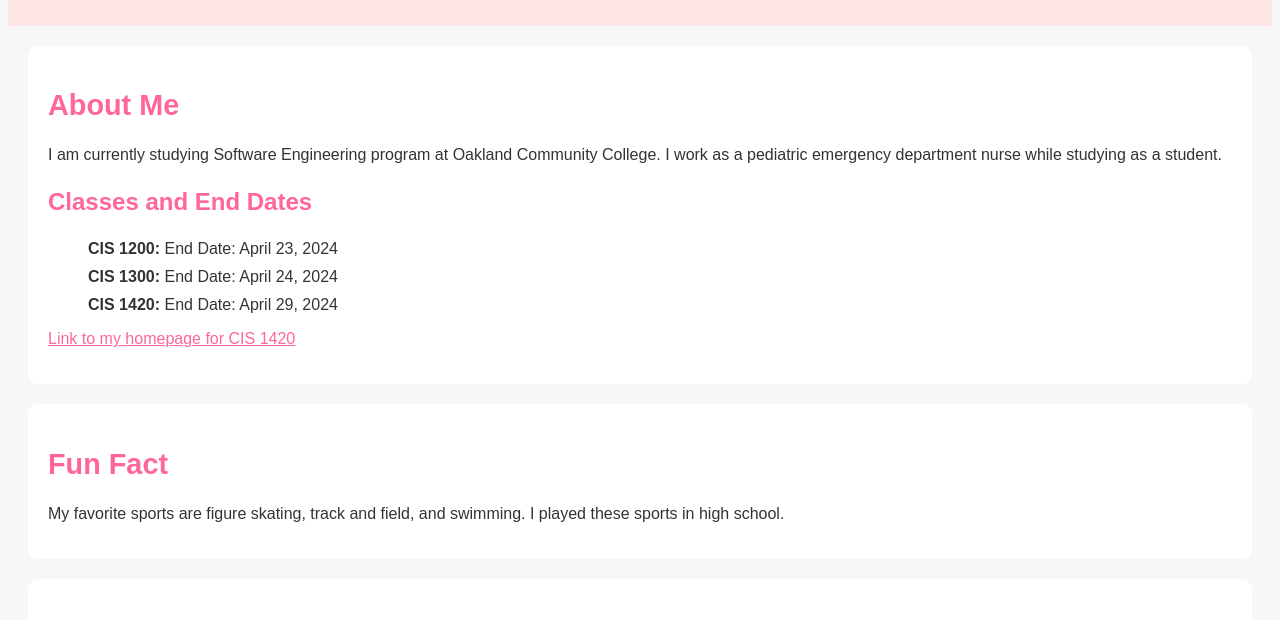
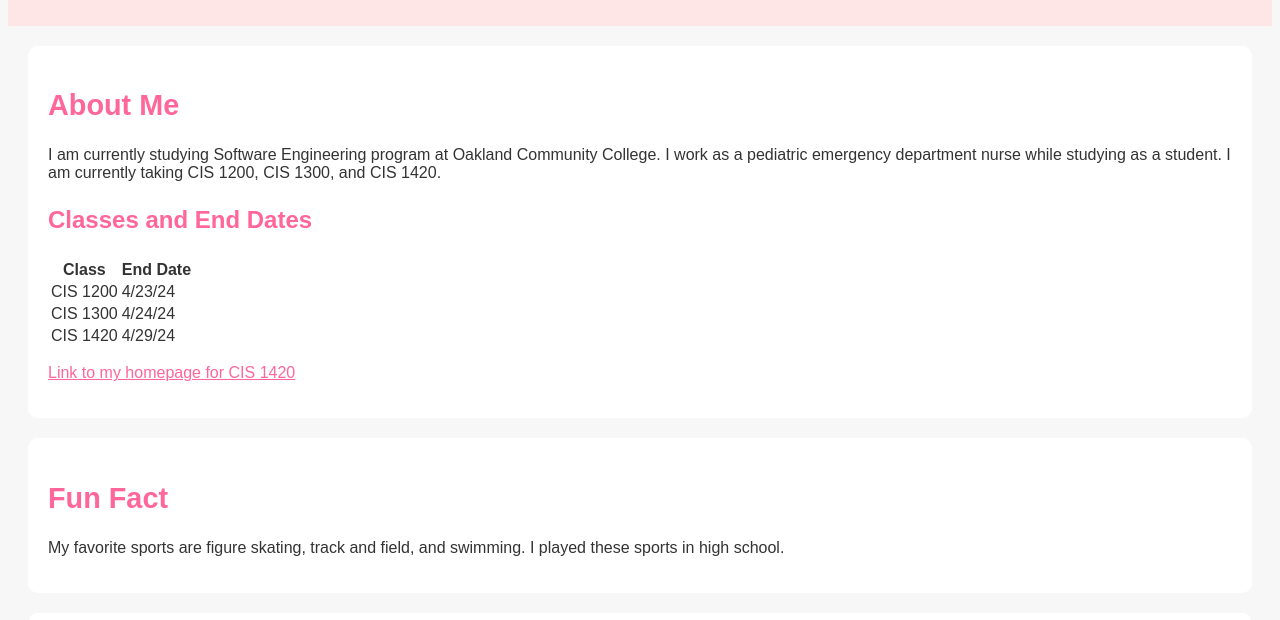
Before and after one commit to good2bsunny/good2bsunny.github.io, a plain HTML site: page index.html in a window 1280 px wide. Shown: the part 121-741 px from the top of the page. Drawn offline with Linux system fonts and the light colour scheme.

Commit message:
Update index.html

```diff
--- a/index.html
+++ b/index.html
@@ -13,14 +13,27 @@
 
     <section id="about">
         <h2>About Me</h2>
-        <p>I am currently studying Software Engineering program at Oakland Community College. I work as a pediatric emergency department nurse while studying as a student.</p>
+        <p>I am currently studying Software Engineering program at Oakland Community College. I work as a pediatric emergency department nurse while studying as a student. I am currently taking CIS 1200, CIS 1300, and CIS 1420.</p>
 
         <h3>Classes and End Dates</h3>
-        <ul>
-            <li><strong>CIS 1200:</strong> End Date: April 23, 2024</li>
-            <li><strong>CIS 1300:</strong> End Date: April 24, 2024</li>
-            <li><strong>CIS 1420:</strong> End Date: April 29, 2024</li>
-        </ul>
+        <table>
+            <tr>
+                <th>Class</th>
+                <th>End Date</th>
+            </tr>
+            <tr>
+                <td>CIS 1200</td>
+                <td>4/23/24</td>
+            </tr>
+            <tr>
+                <td>CIS 1300</td>
+                <td>4/24/24</td>
+            </tr>
+            <tr>
+                <td>CIS 1420</td>
+                <td>4/29/24</td>
+            </tr>
+        </table>
 
         <p><a href="https://oaklandcc.desire2learn.com/d2l/home/181755">Link to my homepage for CIS 1420</a></p>
     </section>
@@ -38,8 +51,8 @@
 
     <section id="pictures">
         <h2>Personal Pictures</h2>
-        <img src="IMG1.jpg" alt="Sunwoo Lee Picture 1">
-        <img src="IMG2.jpg" alt="Sunwoo Lee Picture 2">
+        <img src="Images/sunwoo_lee1.jpg" alt="Sunwoo Lee Picture 1">
+        <img src="Images/sunwoo_lee2.jpg" alt="Sunwoo Lee Picture 2">
     </section>
 
     <footer>
```
